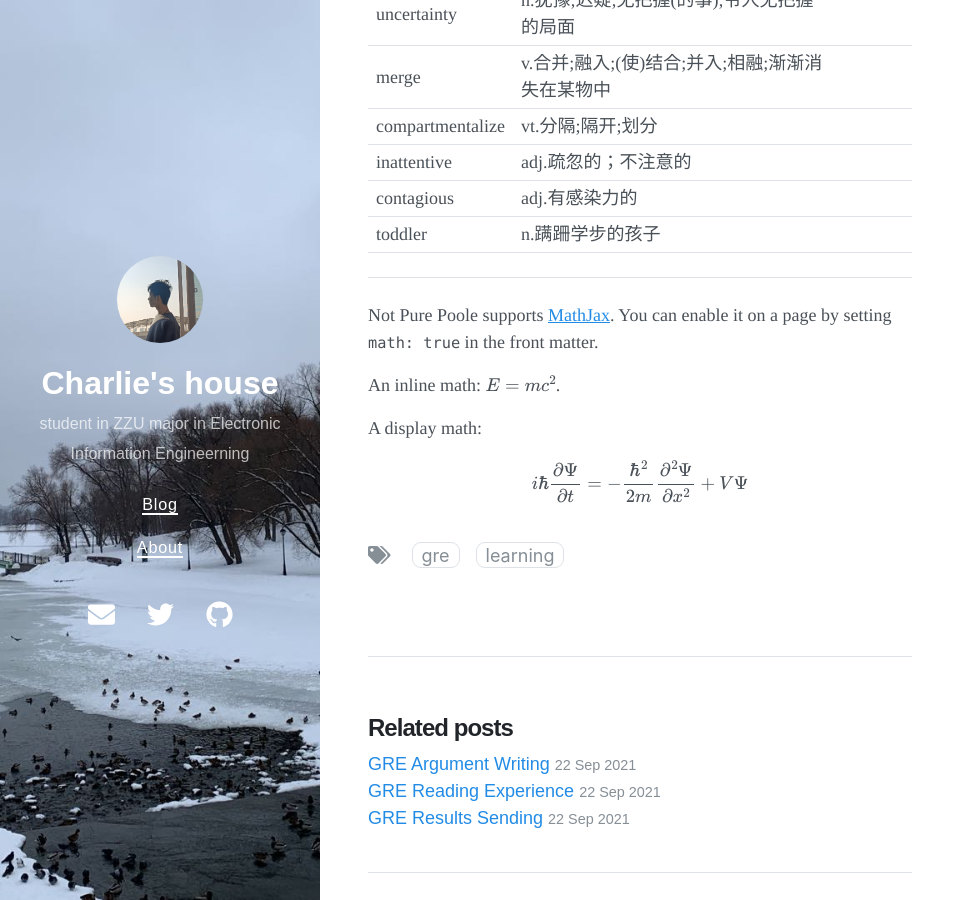
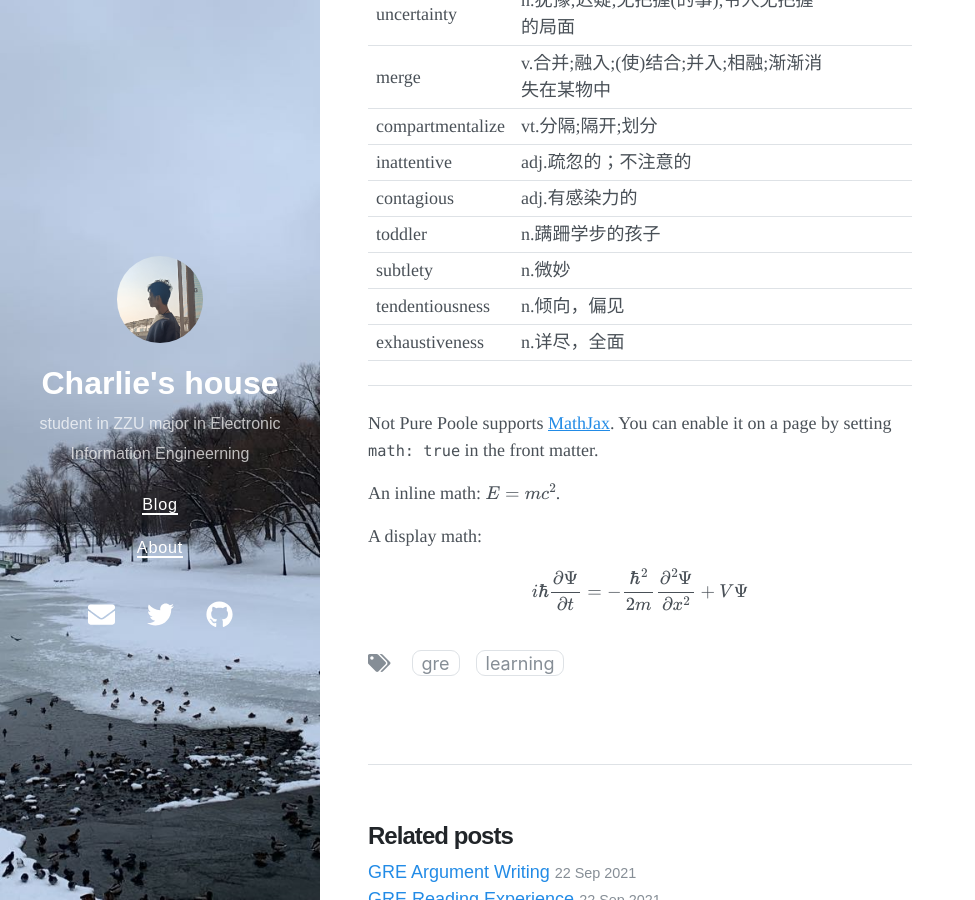
Before and after one commit to wzz1206/wzz1206.github.io, a Jekyll site: the page built from _posts/2021-9-15-Gre-Words-List.md, in a window 1280 px wide and 900 px high, scrolled down 4119 px. Shown: the whole window, without its empty margins (0-975 px from the left). Built offline with Jekyll 4.4.1, drawn with Linux system fonts in a browser that asks for light colours; nearby versions of some CDN libraries.

Commit message:
Update 2021-9-15-Gre-Words-List.md

```diff
--- a/_posts/2021-9-15-Gre-Words-List.md
+++ b/_posts/2021-9-15-Gre-Words-List.md
@@ -141,7 +141,9 @@ date: 2021-9-15 10:42 +0800
 |inattentive|adj.疏忽的；不注意的||
 |contagious|adj.有感染力的||
 |toddler|n.蹒跚学步的孩子||
-
+|subtlety|n.微妙||
+|tendentiousness|n.倾向，偏见||
+|exhaustiveness|n.详尽，全面||
 
 
 
```
